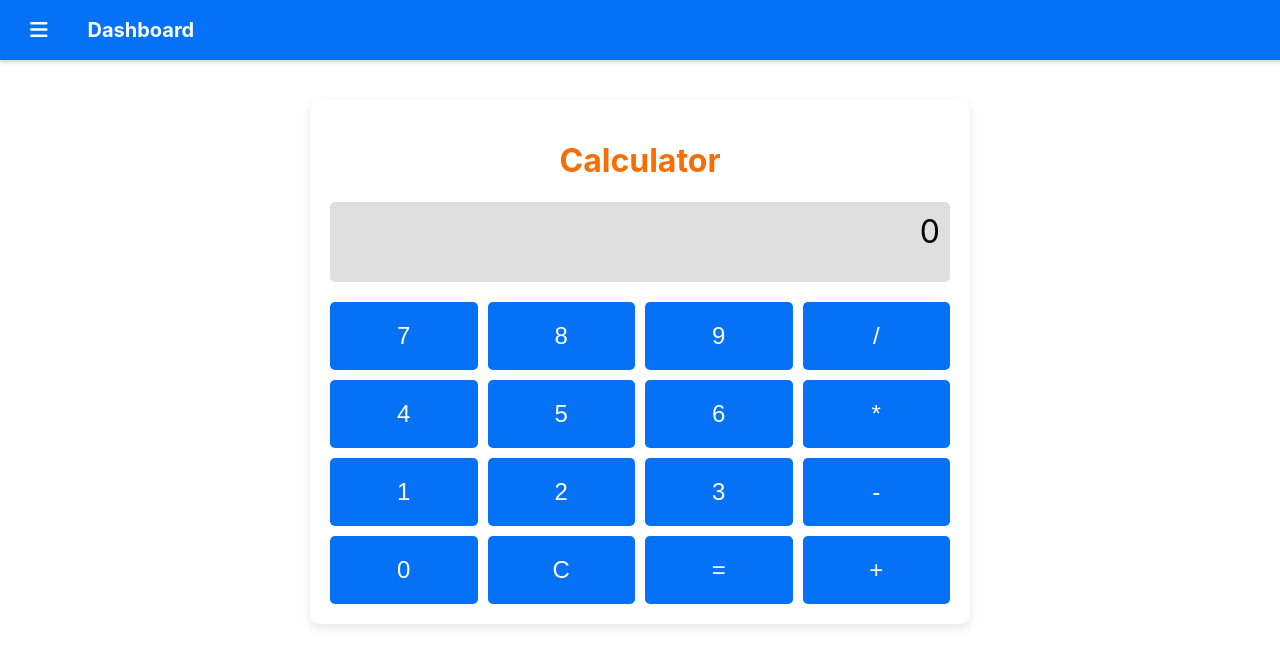
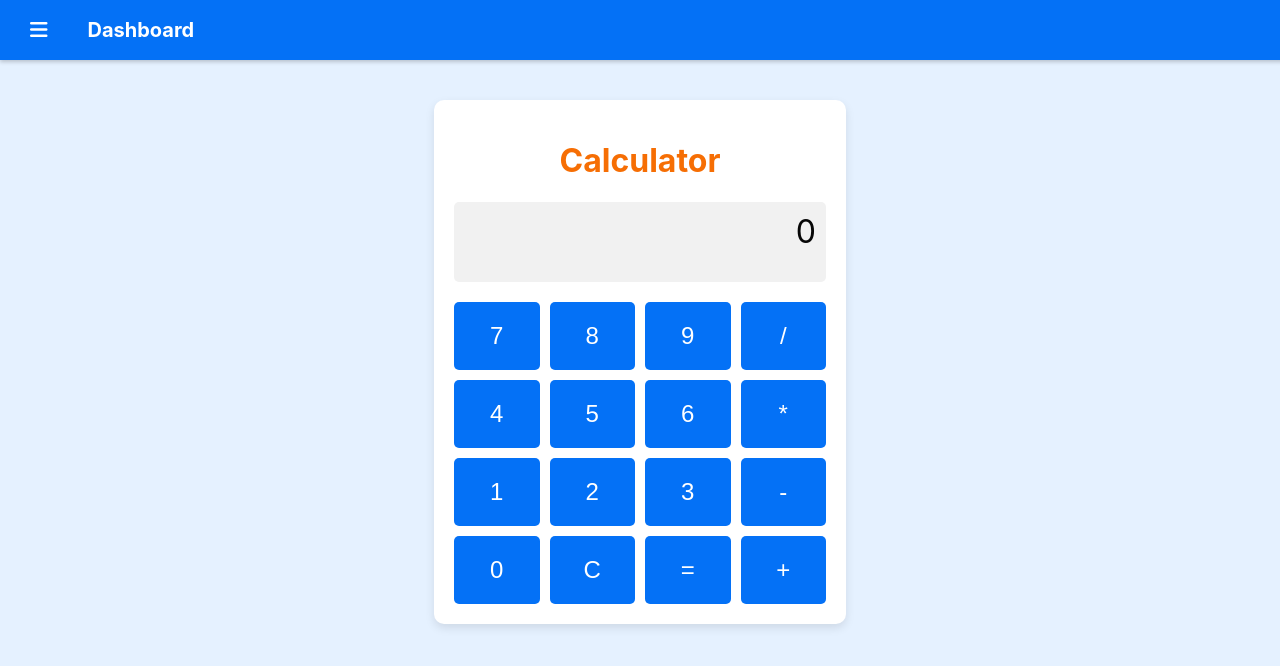
Before and after one commit to adityachintha/Mobile-Web-Apps-MDEV, a React (Create React App) app in the folder assignment-two-react/: page /calculator in a window 1280 px wide. Shown: the top 666 px of the page. Built offline with nearby package versions, Linux system fonts and the light colour scheme; no server answers.

Commit message:
updating the styling changes to the calculator

```diff
--- a/assignment-two-react/src/css/Calculator.css
+++ b/assignment-two-react/src/css/Calculator.css
@@ -2,9 +2,16 @@
   background-color: #ffffff;
   border-radius: 10px;
   box-shadow: 0 4px 10px rgba(0, 0, 0, 0.1);
-  width: 50%;
+  width: 30%;
   padding: 20px;
   margin: 20px auto;
+}
+body {
+  background-color: #e5f1ff;
+  align-items: center;
+  justify-content: center;
+  height: 100vh;
+  margin: 0;
 }
 
 .calculator > h1 {
@@ -14,7 +21,7 @@
 
 /* Display styles */
 .calculator-display {
-  background-color: #dfdfdf;
+  background-color: #f1f1f1;
   color: rgb(7, 7, 7);
   font-size: 2rem;
   padding: 10px;
```
